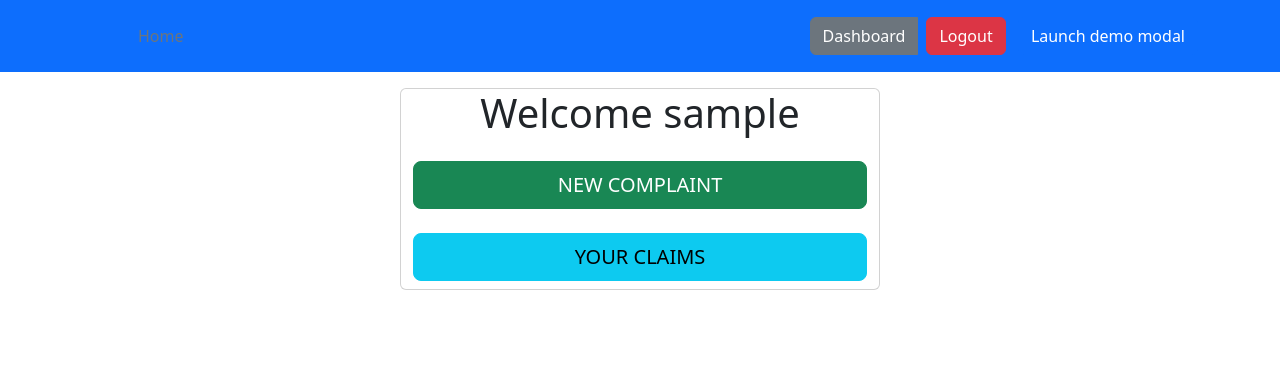
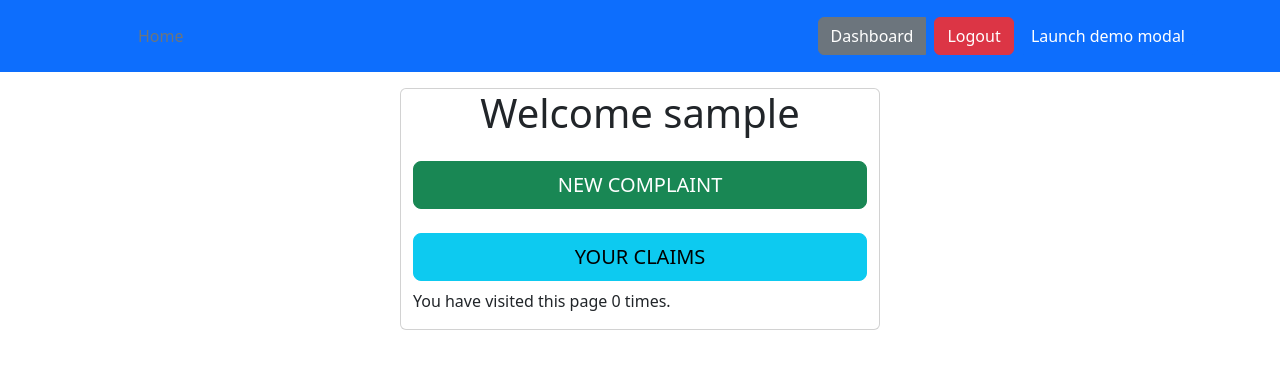
Before and after one commit to JRA2002/crm_users, a Django app: page /clienthome/ in a window 1280 px wide. Shown: the top 369 px of the page. Run offline with Django 5.2, Linux system fonts and the light colour scheme; the visitor is signed in with stand-in values (Sample User, id 1); some libraries are stand-ins or nearby versions.

Commit message:
add session and cookies

```diff
--- a/templates/base.html
+++ b/templates/base.html
@@ -10,6 +10,9 @@
     {% include 'users/nav.html' %}
 
     {% block content %}{% endblock %}
+    <script src="https://code.jquery.com/jquery-3.2.1.slim.min.js"></script>
+    <script src="https://cdnjs.cloudflare.com/ajax/libs/popper.js/1.11.0/umd/popper.min.js"></script>
+    <script src="https://maxcdn.bootstrapcdn.com/bootstrap/4.0.0/js/bootstrap.min.js"></script>
     <script src="https://cdn.jsdelivr.net/npm/bootstrap@5.3.3/dist/js/bootstrap.bundle.min.js" integrity="sha384-YvpcrYf0tY3lHB60NNkmXc5s9fDVZLESaAA55NDzOxhy9GkcIdslK1eN7N6jIeHz" crossorigin="anonymous"></script>
 </body>
 </html>
--- a/templates/users/client_home.html
+++ b/templates/users/client_home.html
@@ -15,6 +15,9 @@
             {% endfor %}
 
     {% endif %}
+    <p>
+        You have visited this page {{ num_visits }} time{{ num_visits|pluralize }}.
+    </p>
 {% endif %}
 </div>
 {% endblock %}
--- a/templates/users/nav.html
+++ b/templates/users/nav.html
@@ -12,20 +12,7 @@
         <ul class="nav col-12 col-lg-auto me-lg-auto mb-2 justify-content-center mb-md-0">
           <li><a href="{% url 'home' %}" class="nav-link px-2 text-secondary">Home</a></li>
         </ul>
-
-        <div class="text-end">
-        {% if user.is_authenticated %}
-        <div class="btn-group">
-            <a class="btn btn-secondary me-2" href="{% url 'clienthome' %}">Dashboard</a>
-            <form action="{% url 'logout' %}" method="post">
-                {% csrf_token %}
-                <button class="btn btn-danger me-2" type="submit">Logout</button>
-                <!-- Button trigger modal -->
-<button type="button" class="btn btn-primary" data-bs-toggle="modal" data-bs-target="#exampleModal">
-    Launch demo modal
-  </button>
-
-  <!-- Modal -->
+        <!-- Modal -->
   <div class="modal fade" id="exampleModal" tabindex="-1" aria-labelledby="exampleModalLabel" aria-hidden="true">
     <div class="modal-dialog">
       <div class="modal-content">
@@ -34,19 +21,34 @@
           <button type="button" class="btn-close" data-bs-dismiss="modal" aria-label="Close"></button>
         </div>
         <div class="modal-body">
-          ...
+          <p>Are you sure you want to logout ?</p>
         </div>
         <div class="modal-footer">
           <button type="button" class="btn btn-secondary" data-bs-dismiss="modal">Close</button>
-          <button type="button" class="btn btn-primary">Save changes</button>
+          <form action="{% url 'logout' %}" method="post">
+            {% csrf_token %}
+            <button type="submit" class="btn btn-primary">Logout</button>
+          </form>
         </div>
       </div>
     </div>
   </div>
+        <div class="text-end">
+        {% if user.is_authenticated %}
+        <div class="btn-group ">
+            <a class="btn btn-secondary me-2" href="{% url 'clienthome' %}">Dashboard</a>
+            <form action="{% url 'logout' %}" method="post">
+                {% csrf_token %}
+                <button class="btn btn-danger" type="submit">Logout</button>
             </form>
+            <!-- Button trigger modal -->
+
 
         </div>
 
+        <button type="button" class="btn btn-primary" data-bs-toggle="modal" data-bs-target="#exampleModal">
+            Launch demo modal
+          </button>
         {% else %}
         <a class="btn btn-primary me-2" href="{% url 'login' %}">Login</a>
         <a class="btn btn-warning" href="{% url 'registration' %}">SignUp</a>
--- a/users/urls.py
+++ b/users/urls.py
@@ -7,4 +7,7 @@ urlpatterns = [
     path('complaint/',views.ComplaintFormView, name='complaint'),
     path("clienthome/",views.ClientHome.as_view(), name="clienthome"),
     path('register/',views.RegistrationView.as_view(), name="registration"),
+    path('set_cookie/',views.set_cookie_view, name='set_cookie'),
+    path('get_cookie/', views.get_cookie_view, name='get_cookie'),
+    path('pdf/',views.create_pdf, name='pdf'),
 ]
--- a/users/views.py
+++ b/users/views.py
@@ -8,8 +8,44 @@ from django.contrib.auth.mixins import LoginRequiredMixin
 from django.contrib.auth.decorators import login_required
 from django.contrib import messages
 from django.contrib.messages.views import SuccessMessageMixin
+from django.http import HttpResponse
+import reportlab
+import io
+from django.http import FileResponse
+from reportlab.pdfgen import canvas
+# Create your views here.
 
-# Create your views here.
+def create_pdf(request):
+    buffer = io.BytesIO()
+
+    # Create the PDF object, using the buffer as its "file."
+    p = canvas.Canvas(buffer)
+
+    # Draw things on the PDF. Here's where the PDF generation happens.
+    # See the ReportLab documentation for the full list of functionality.
+    p.drawString(100, 100, "Hello world.")
+
+    # Close the PDF object cleanly, and we're done.
+    p.showPage()
+    p.save()
+
+    # FileResponse sets the Content-Disposition header so that browsers
+    # present the option to save the file.
+    buffer.seek(0)
+    return FileResponse(buffer, as_attachment=True, filename="hello.pdf")
+
+def set_cookie_view(request):
+    response = HttpResponse("La cookie ha sido establecida")
+    # Establece una cookie
+    response.set_cookie('mi_cookie', 'valor_cookie', max_age=3600)  # La cookie expira en 1 hora
+    return response
+
+def get_cookie_view(request):
+    valor_cookie = request.COOKIES.get('mi_cookie')
+    if valor_cookie:
+        return HttpResponse(f'El valor de la cookie es: {valor_cookie}')
+    else:
+        return HttpResponse('No se encontró la cookie')
 
 class HomeView(TemplateView):
     template_name = "users/home.html"
@@ -42,6 +78,13 @@ def ComplaintFormView(request):
 class ClientHome(LoginRequiredMixin, TemplateView):
     template_name = "users/client_home.html"
 
+    def get_context_data(self, **kwargs):
+        context = super().get_context_data(**kwargs)
+        num_visits = self.request.session.get('num_visits', 0)
+        self.request.session['num_visits'] = num_visits + 1
+        context['num_visits'] = num_visits
+        return context
+
 class RegistrationView(View):
 
     def get(self, request):
```
Also changed, not shown: templates/users/home.html (+0 -23 lines).
